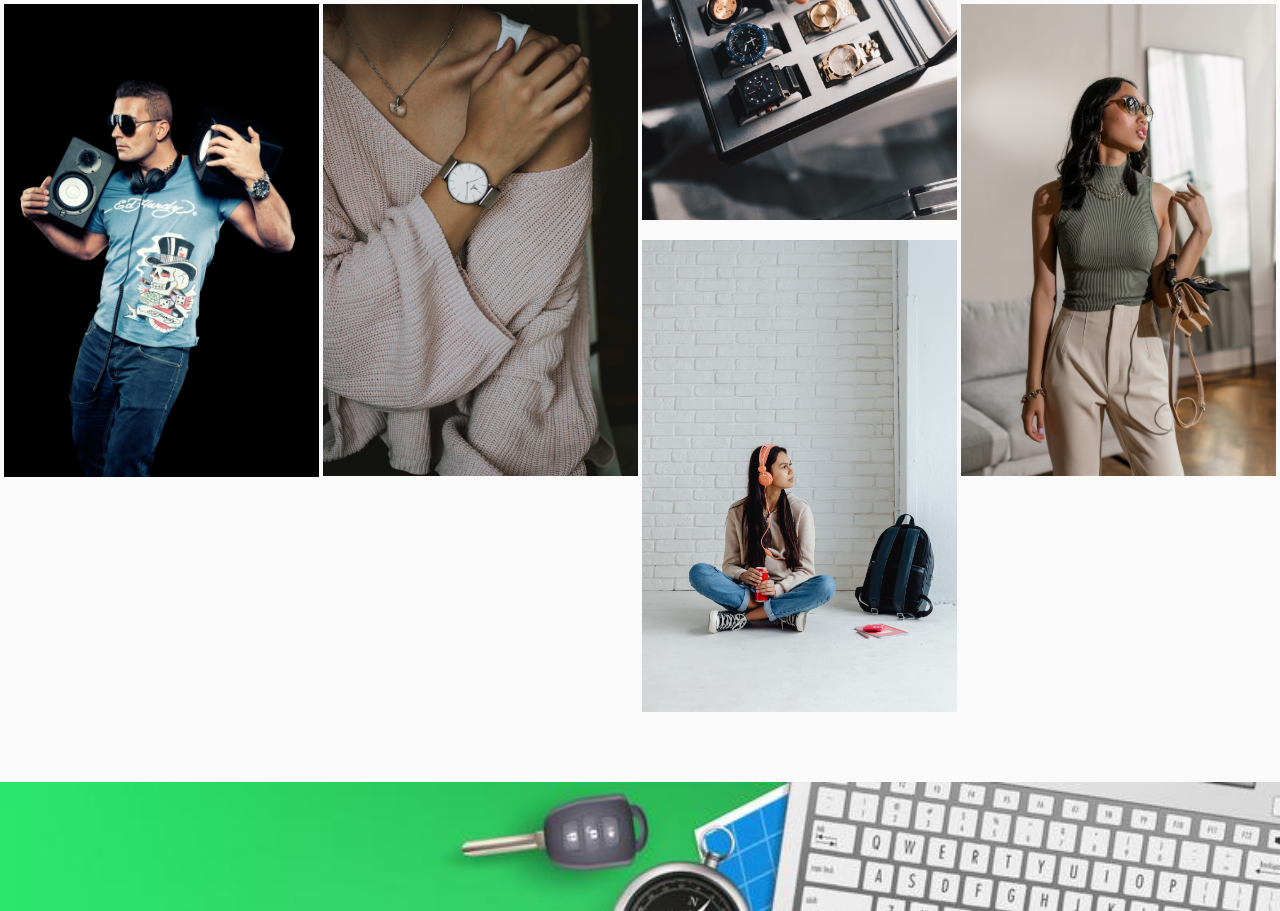
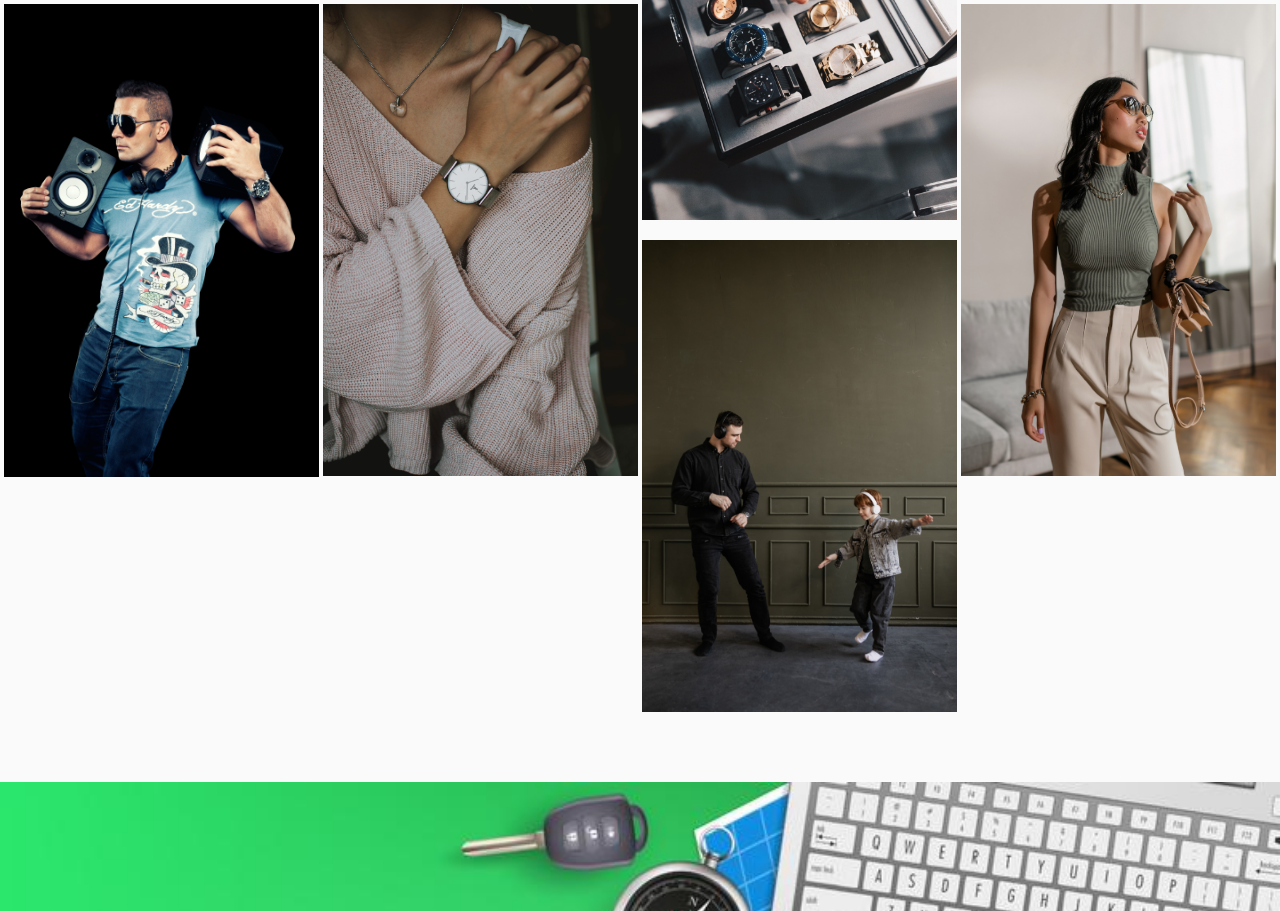
Before and after one commit to robinzd/vogue-x-maniac, a PHP site: page / in a window 1280 px wide. Shown: the part 1529-2440 px from the top of the page. Run offline with PHP 8.4, Linux system fonts and the light colour scheme; some web fonts are replaced.

Commit message:
some chages in categories section

```diff
--- a/index.php
+++ b/index.php
@@ -183,7 +183,7 @@
 
                 <a href="#" target="_blank" class="gallery__link">
                     <figure class="gallery__thumb">
-                        <img src="./categories_images/headphones.jpg" alt="headphones" class="gallery__image">
+                        <img src="./categories_images/pexels-alena-darmel-7322208.jpg" alt="headphones" class="gallery__image">
                         <figcaption class="gallery__caption">Airpods</figcaption>
                     </figure>
                 </a>
```
